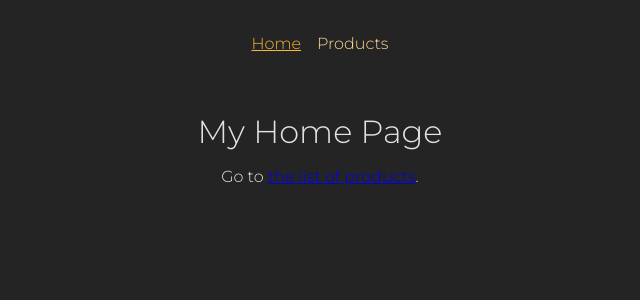
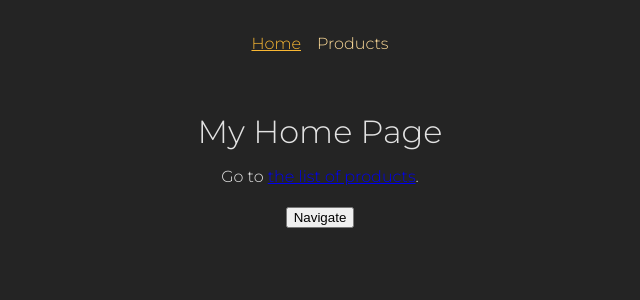
Before and after one commit to sergiy-chumachenko/mpa-react-router, a React (Create React App) app: page / in a window 1280 px wide. Shown: the top 300 px of the page, without its empty margins (320-960 px from the left). Built offline with nearby package versions, Linux system fonts and the light colour scheme.

Commit message:
navigation programmaticaly

```diff
--- a/src/pages/Home.js
+++ b/src/pages/Home.js
@@ -1,10 +1,19 @@
-import {Link} from "react-router-dom";
+import {Link, useNavigate} from "react-router-dom";
 
 const HomePage = () => {
+    const navigate = useNavigate();
+
+    const navigateHandler = () => {
+        navigate('/products')
+    }
+
     return (
         <>
             <h1>My Home Page</h1>
             <p>Go to <Link to='/products'>the list of products</Link>.</p>
+            <p>
+                <button onClick={navigateHandler} >Navigate</button>
+            </p>
         </>
     );
 }
```
